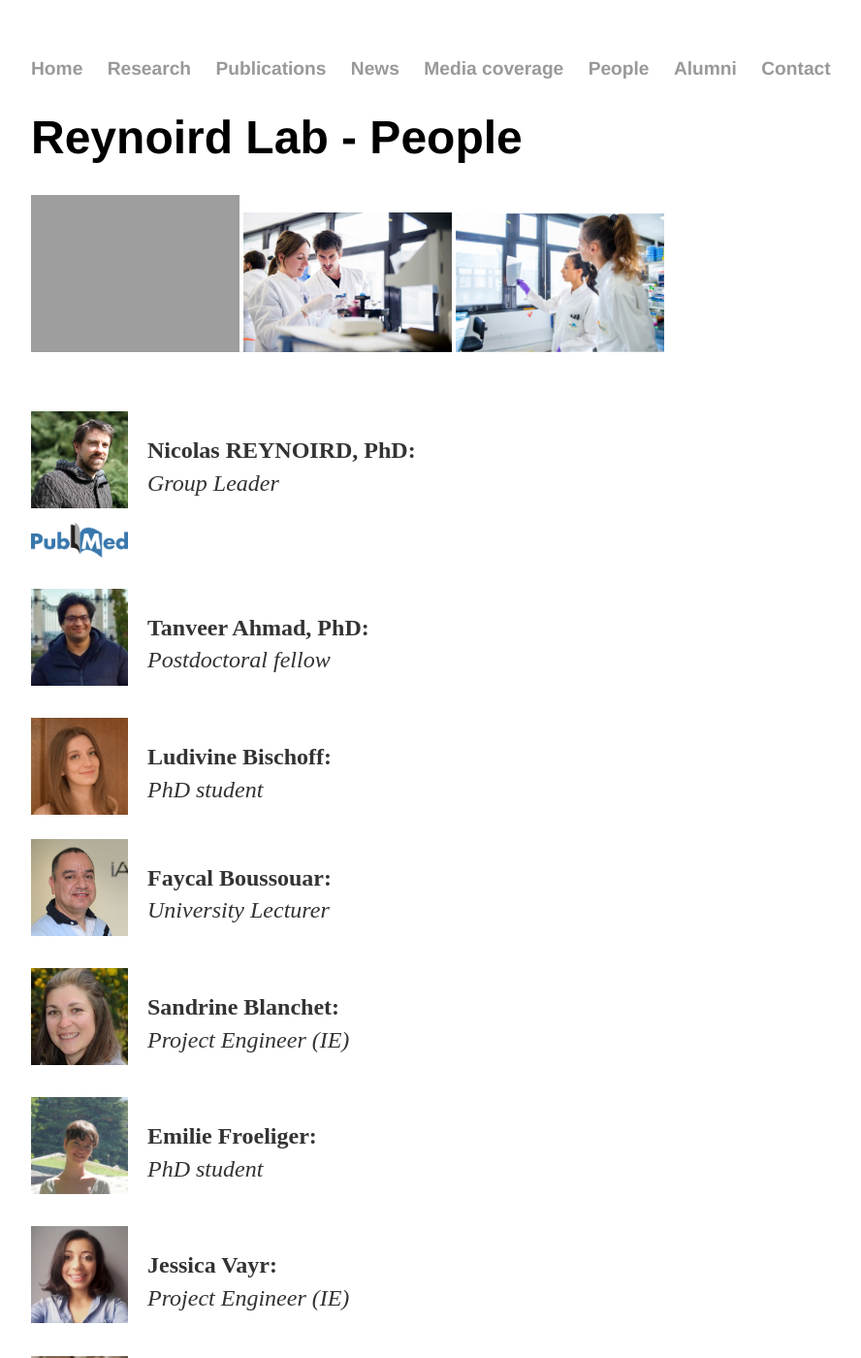
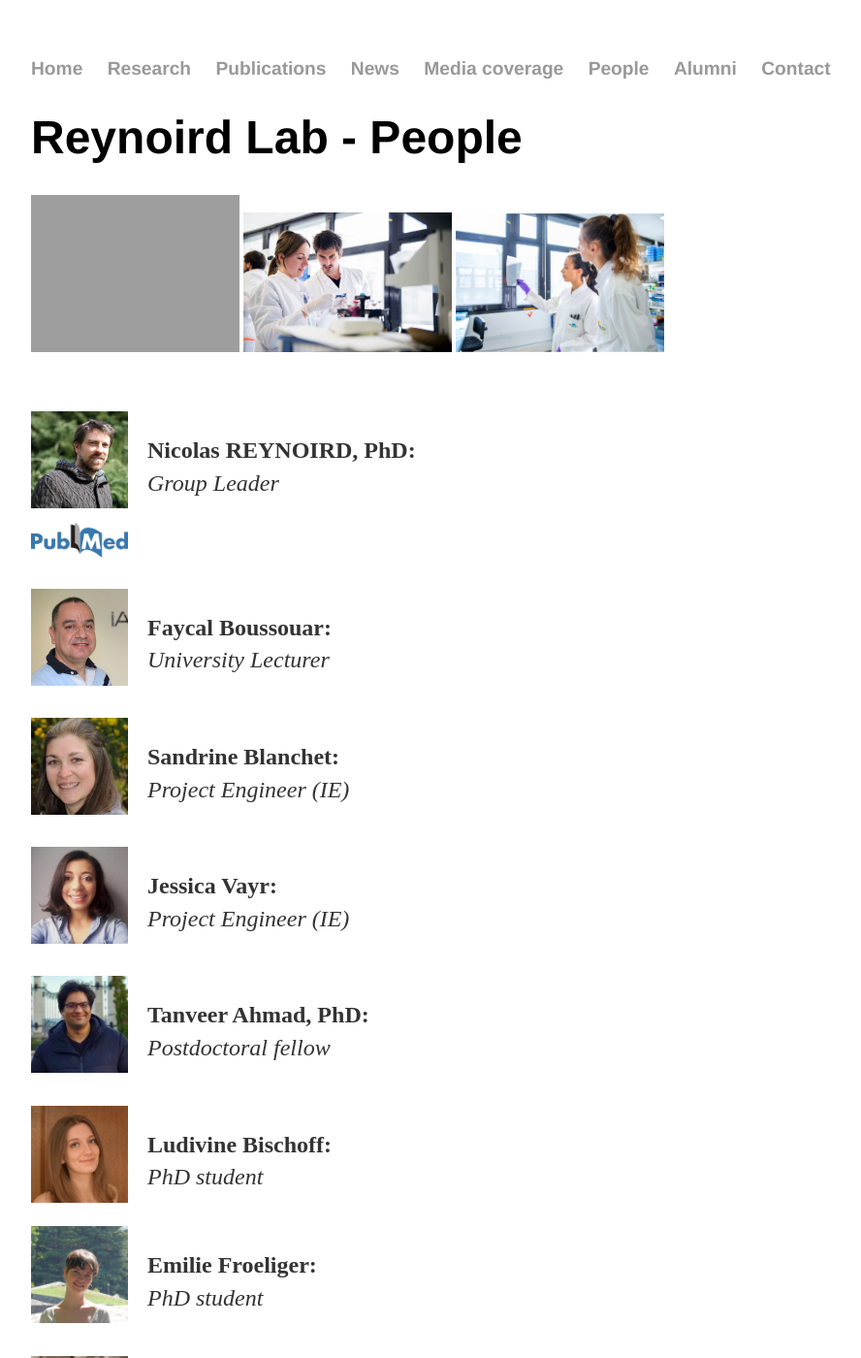
Before and after one commit to Reynoird-Lab/Reynoird-lab.github.io, a Jekyll site: the page built from People/index.html, in a window 1280 px wide and 1400 px high. Shown: the whole window at 97% size, without its empty margins (160-1048 px from the left). Built offline with Jekyll 4.4.1, drawn with Linux system fonts in a browser that asks for light colours; Markdown is read by kramdown in place of the engine named in the settings.

Commit message:
Update index.html

```diff
--- a/People/index.html
+++ b/People/index.html
@@ -15,17 +15,17 @@ title: People
 <img alt="Nicolas Reynoird" src="https://reynoird-lab.github.io/Images/reynoird.jpg" style="margin: 0px 20px 10px 0px;" align="left" width="100"/> <p><b>Nicolas REYNOIRD, PhD:</b> <br><i>Group Leader</i></p>
 <a href="https://pubmed.ncbi.nlm.nih.gov/?sort=pubdate&term=Reynoird+N&cauthor_id=34686315"> <img alt="Nicolas Reynoird" src="https://reynoird-lab.github.io/Images/PUBMED.png" style="margin: 0px 20px 10px 0px;" width="100"/></a> <br>
 <br>
+<img alt="FB" src="https://reynoird-lab.github.io/Images/boussouar.jpg" style="margin: 0px 20px 10px 0px;" align="left" width="100"/> <p><b>Faycal Boussouar:</b><br><i>University Lecturer</i><br></p>
+<br>
+<img alt="SB" src="https://reynoird-lab.github.io/Images/blanchet.jpeg" style="margin: 0px 20px 10px 0px;" align="left" width="100"/> <p><b>Sandrine Blanchet:</b><br><i>Project Engineer (IE)</i><br></p>
+<br>
+<img alt="JV" src="https://reynoird-lab.github.io/Images/Jessica_Vayr.jpg" style="margin: 0px 20px 10px 0px;" align="left" width="100"/> <p><b>Jessica Vayr: </b><br><i>Project Engineer (IE)</i><br></p>
+<br>
 <img alt="TA" src="https://reynoird-lab.github.io/Images/Tanveer_Ahmad.jpg" style="margin: 0px 20px 10px 0px;" align="left" width="100"/> <p><b>Tanveer Ahmad, PhD: </b><br><i>Postdoctoral fellow</i><br></p>
 <br>
 <img alt="LB" src="https://reynoird-lab.github.io/Images/Ludivine_Bischoff.jpg" style="margin: 0px 20px 10px 0px;" align="left" width="100"/> <p><b>Ludivine Bischoff: </b><br><i>PhD student</i><br>
 <br>
-<img alt="FB" src="https://reynoird-lab.github.io/Images/boussouar.jpg" style="margin: 0px 20px 10px 0px;" align="left" width="100"/> <p><b>Faycal Boussouar:</b><br><i>University Lecturer</i><br></p>
-<br>
-<img alt="SB" src="https://reynoird-lab.github.io/Images/blanchet.jpeg" style="margin: 0px 20px 10px 0px;" align="left" width="100"/> <p><b>Sandrine Blanchet:</b><br><i>Project Engineer (IE)</i><br></p>
-<br>
 <img alt="EF" src="https://reynoird-lab.github.io/Images/Emilie-Froeliger.JPG" style="margin: 0px 20px 10px 0px;" align="left" width="100"/> <p><b>Emilie Froeliger:</b><br><i>PhD student</i><br></p>
-<br>
-<img alt="JV" src="https://reynoird-lab.github.io/Images/Jessica_Vayr.jpg" style="margin: 0px 20px 10px 0px;" align="left" width="100"/> <p><b>Jessica Vayr: </b><br><i>Project Engineer (IE)</i><br></p>
 <br>
 <img alt="yoana" src="https://reynoird-lab.github.io/Images/yoana.jpeg" style="margin: 0px 20px 10px 0px;" align="left" width="100"/> <p><b>Yoana Yankulova:</b><br><i>Master student</i><br></p>
 <br>
```
